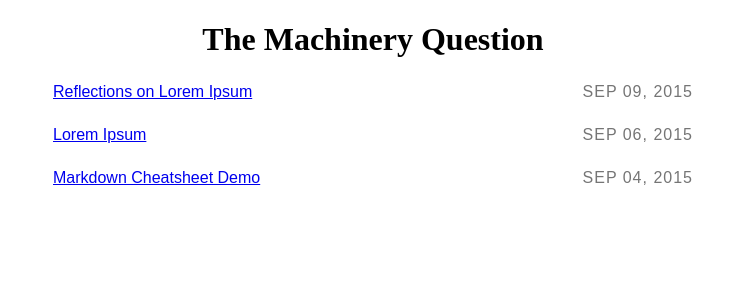
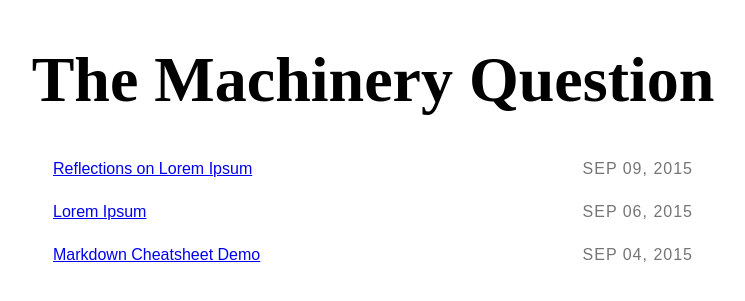
Before and after one commit to heiswayi/the-plain, a Jekyll site: the page built from index.html, in a window 1280 px wide. Shown: the top 301 px of the page, without its empty margins (267-1012 px from the left). Built offline with Jekyll 4.4.1, drawn with Linux system fonts in a browser that asks for light colours; some web fonts are replaced.

Commit message:
huge title
Signed-off-by: Bjorn Westergard <bjornw@gmail.com>

```diff
--- a/_sass/main.scss
+++ b/_sass/main.scss
@@ -82,9 +82,9 @@ span[data-note] {
 }
 header {
   text-align: center;
-  width: 100%;
   margin: 0 auto;
   font-family: serif;
+  font-size: 200%;
 }
 iframe {
   margin: 45px 0 !important;
```
